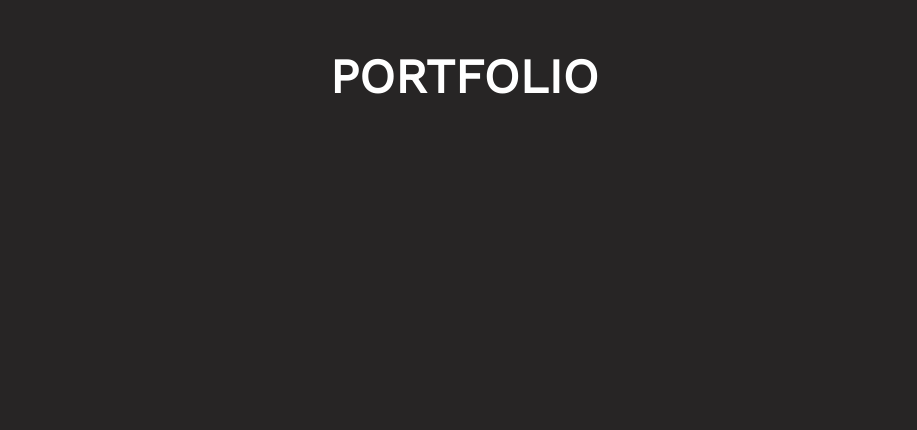
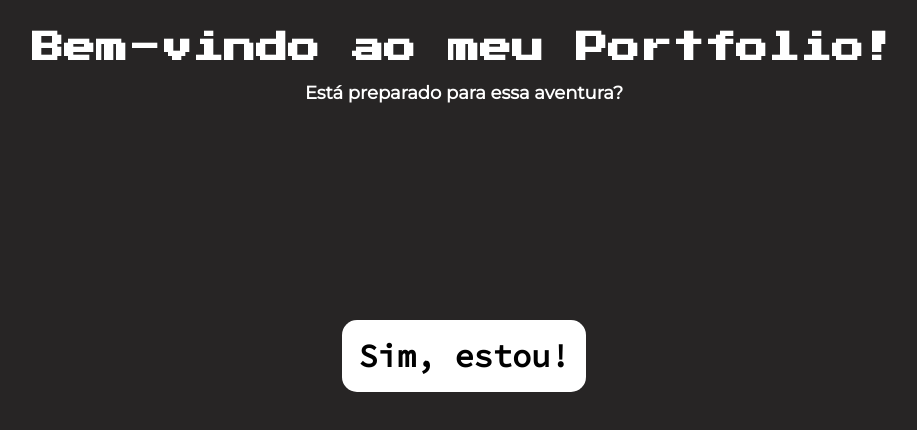
Before and after one commit to alefmiguel/portfolio, a website: page index.html in a window 1280 px wide. Shown: the whole page, without its empty margins (176-1093 px from the left). Drawn offline with nearby package versions, Linux system fonts and the light colour scheme.

Commit message:
testando algumas dependencias de animation

```diff
--- a/index.html
+++ b/index.html
@@ -5,11 +5,14 @@
     <meta http-equiv="X-UA-Compatible" content="IE=edge">
     <meta name="viewport" content="width=device-width, initial-scale=1.0">
     <title> Portfolio | Álef Miguel </title>
+    <link rel="shortcut icon" href="https://img.icons8.com/fluency/48/null/portfolio.png" type="image/x-icon">
     <link rel="stylesheet" href="style.css">
     <link rel="stylesheet" href="https://cdnjs.cloudflare.com/ajax/libs/animate.css/4.1.1/animate.min.css">
 </head>
 <body>
-    <h1 class="animate__animated animate__bounceInDown"> PORTFOLIO </h1>
-    <h2></h2>
+    <h1 class="animate__animated animate__heartBeat"> Bem-vindo ao meu Portfolio! </h1>
+    <h2 class="animate__animated animate__zoomInRight"> Está preparado para essa aventura? </h2>
+
+    <button> Sim, estou! </button>
 </body>
 </html>
--- a/style.css
+++ b/style.css
@@ -1,6 +1,8 @@
 @import url('https://fonts.googleapis.com/css2?family=Open+Sans:wght@500&display=swap');
 @import url('https://fonts.googleapis.com/css2?family=Montserrat&display=swap');
 @import url('https://fonts.googleapis.com/css2?family=Work+Sans&display=swap');
+@import url('https://fonts.googleapis.com/css2?family=Press+Start+2P&display=swap');
+@import url('https://fonts.googleapis.com/css2?family=Source+Code+Pro&display=swap');
 
 * {
     box-sizing: border-box;
@@ -14,12 +16,59 @@ body {
 
 h1 {
     color: #ffffff;
-    font-family: 'Work Sans', sans-serif;
+    font-family: 'Press Start 2P', cursive;
+    display: flex;
+    text-align: center;
+    justify-content: center;
+    align-items: center;
+    margin-top: 1em;
+}
+
+h2 {
+    color: #ffffff;
+    font-family: 'Montserrat', sans-serif;
     display: flex;
     justify-content: center;
     align-items: center;
     margin-top: 1em;
-    font-size: xxx-large;
-    animation: bounce;
-    animation-duration: 1s;
+    font-size: large;
+    margin-bottom: 12em;
 }
+
+button {
+    display: flex;
+    justify-content: center;
+    text-align: center;
+    background-color: #ffffff;
+    border-radius: 15px;
+    font-size: 2em;
+    padding: .5em;
+    margin: 0 auto;
+    font-family: 'Source Code Pro', monospace;
+    font-weight: bold;
+    border: none;
+}
+
+button:hover {
+    cursor: pointer;
+    transition: .4s all ease-in-out;
+    background-color: #ff713d;
+    color: #ffffff;
+    box-shadow: rgba(0, 0, 0, 0.25) 0px 54px 55px, rgba(0, 0, 0, 0.12) 0px -12px 30px, rgba(0, 0, 0, 0.12) 0px 4px 6px, rgba(0, 0, 0, 0.17) 0px 12px 13px, rgba(0, 0, 0, 0.09) 0px -3px 5px;
+}
+
+button:active {
+    animation: btn .3s;
+}
+
+@keyframes btn {
+    0% {
+        transform: scale(1);
+    }
+    50% {
+        transform: scale(.9);
+    }
+    100% {
+        transform: scale(1);
+    }
+}
```
